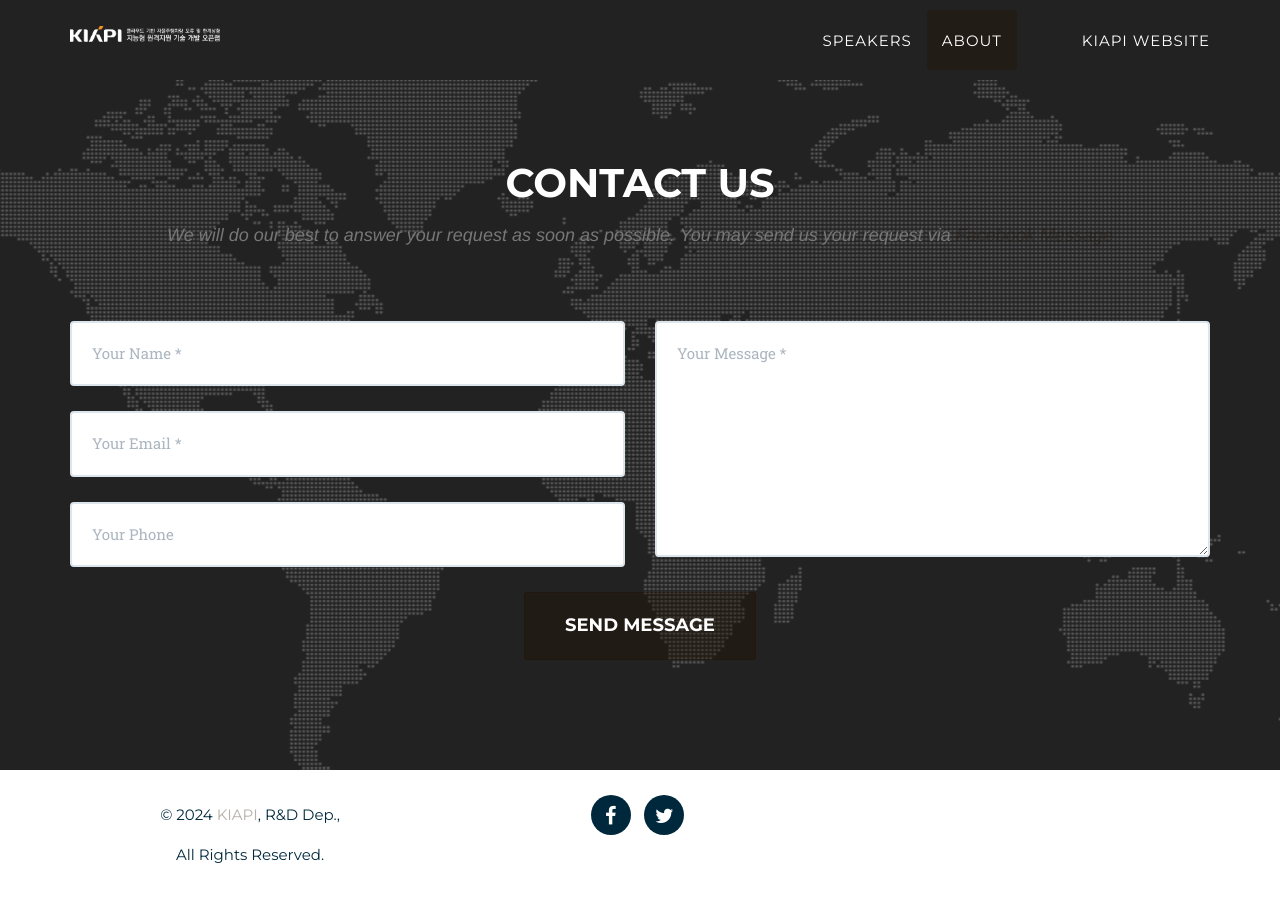
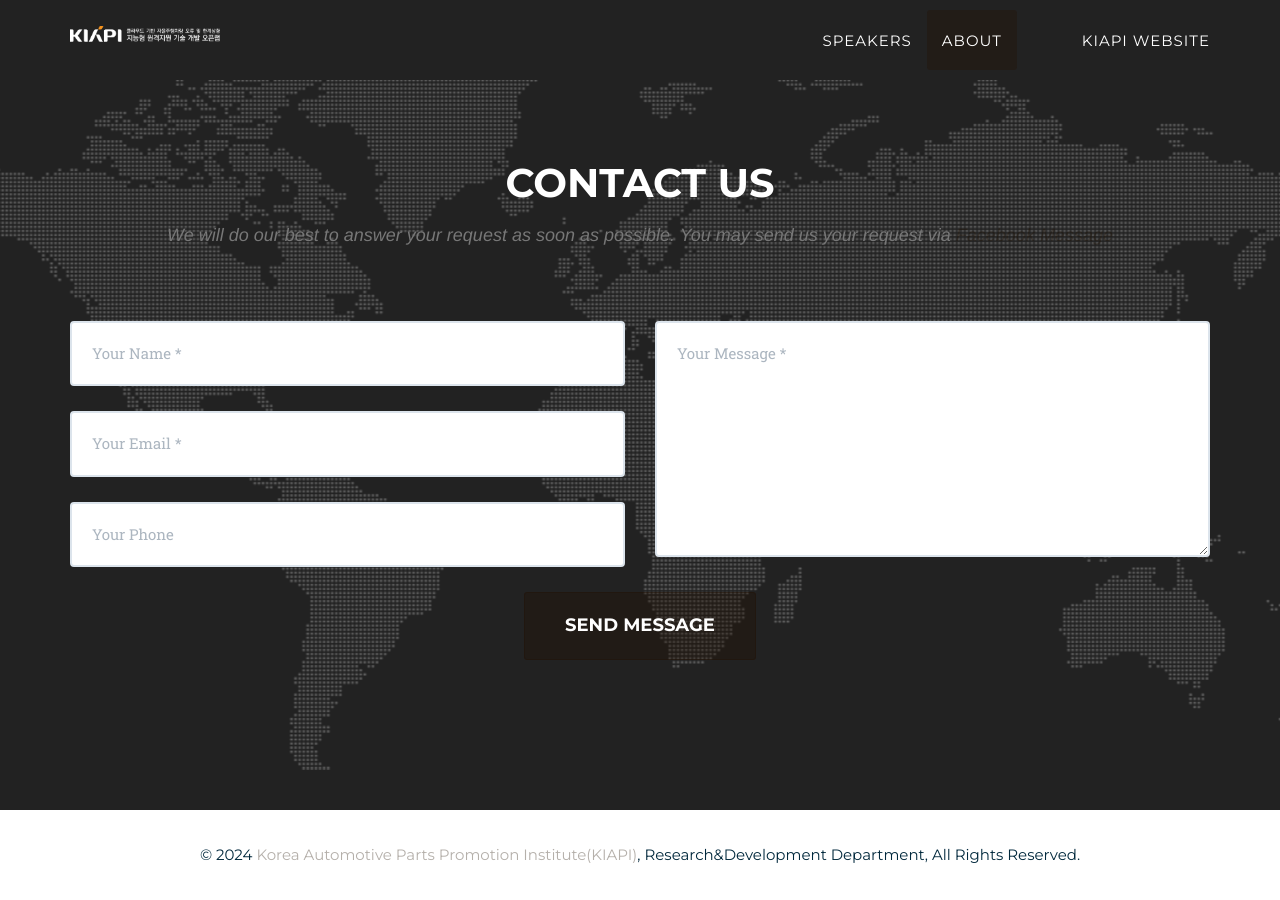
Before and after one commit to knowJang/kiapi-msit-22.github.io, a Jekyll site: the page built from index.html, in a window 1280 px wide and 900 px high, scrolled down 5790 px. Built offline with Jekyll 4.4.1, drawn with Linux system fonts in a browser that asks for light colours; some web fonts are replaced.

Commit message:
Update footer.html

```diff
--- a/_includes/2016_data/footer.html
+++ b/_includes/2016_data/footer.html
@@ -17,15 +17,8 @@ footer {
 <footer>
     <div class="container">
         <div class="row">
-            <div class="col-md-4">
-                <span class="copyright">© {{ 'now' | date: "%Y" }} <a href="https://www.kiapi.or.kr">KIAPI</a>, R&D Dep.,<br>All Rights Reserved.</span>
-            </div>
-            <div class="col-md-4">
-                <ul class="list-inline social-buttons">
-                    {% for network in site.social %}
-                        <li><a href="{{ network.url }}"><i class="fa fa-{{ network.title }}"></i></a></li>
-                    {% endfor %}
-                </ul>
+            <div class="col-lg-12">
+                <span class="copyright">© {{ 'now' | date: "%Y" }} <a href="https://www.kiapi.or.kr">Korea Automotive Parts Promotion Institute(KIAPI)</a>, Research&Development Department, All Rights Reserved.</span>
             </div>
         </div>
     </div>
```
